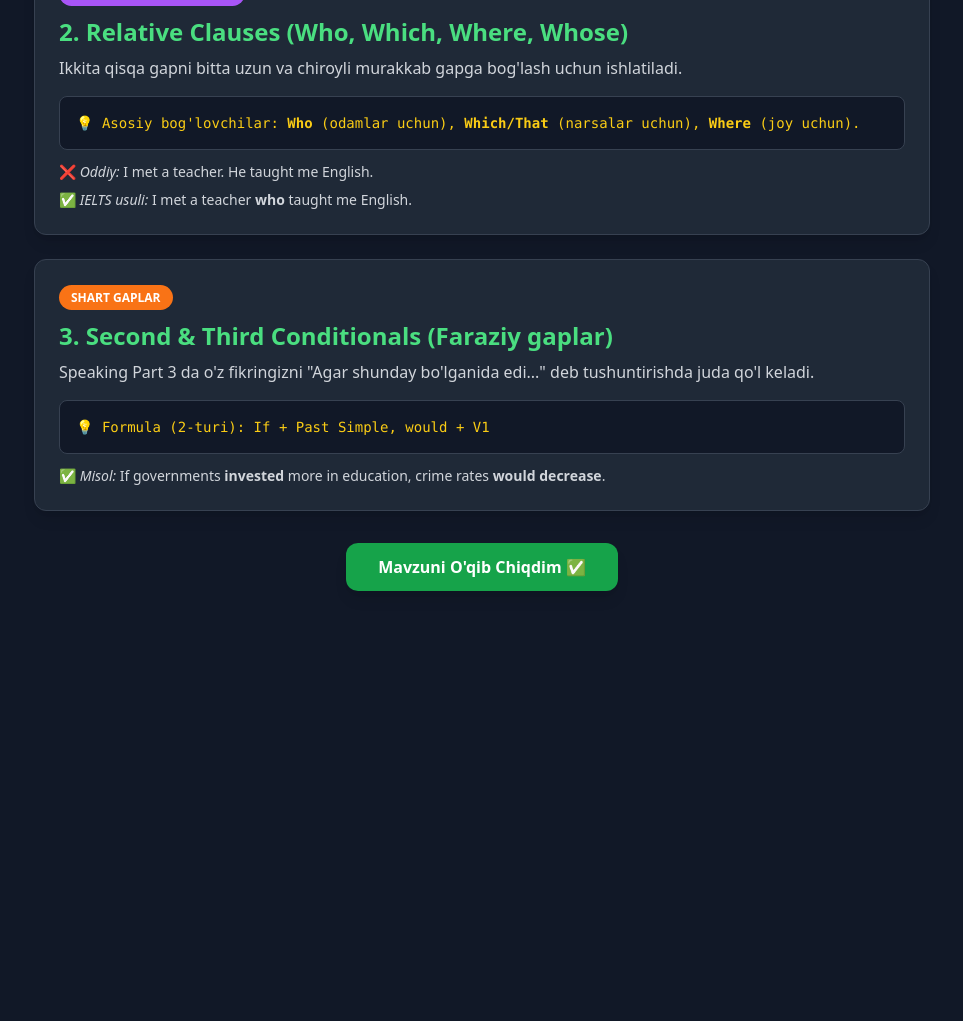
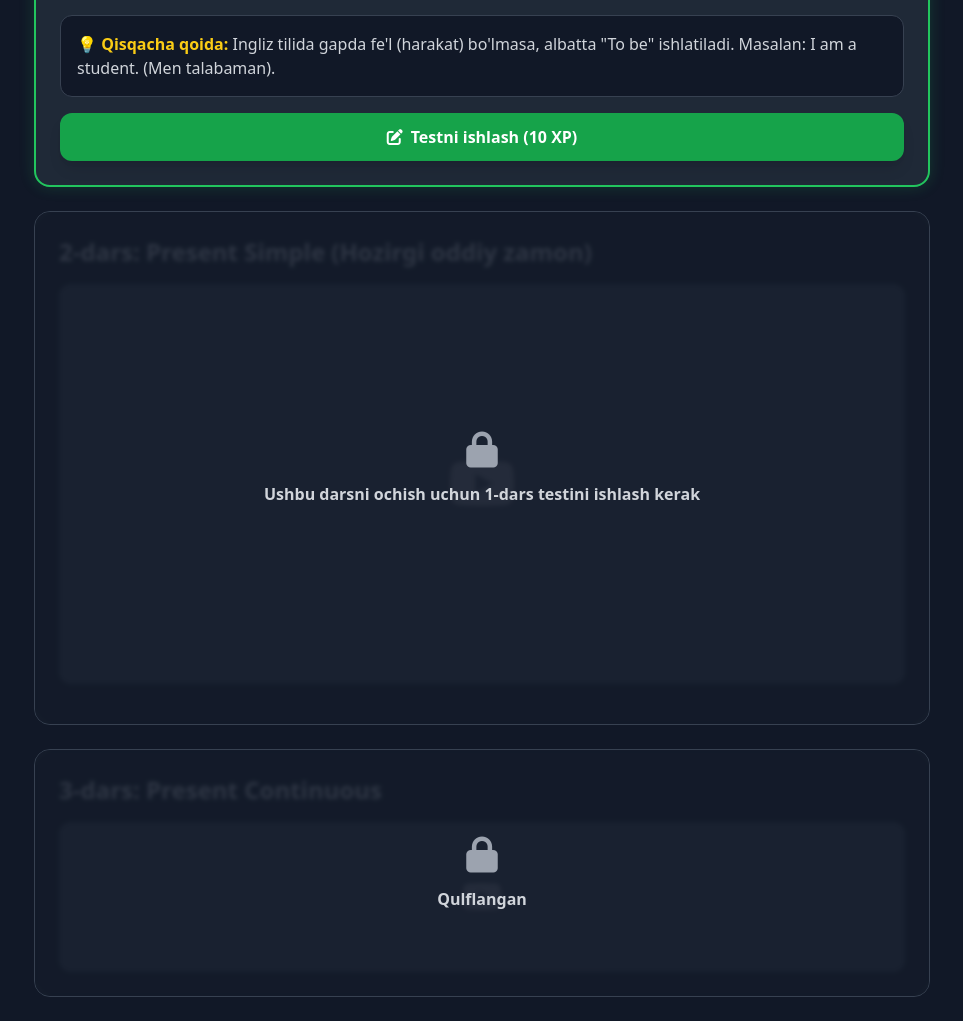
Before and after one commit to rajabboyegamov4-ui/ielts-learning, a FastAPI app: page /grammar in a window 1280 px wide. Shown: the part 639-1660 px from the top of the page, without its empty margins (158-1121 px from the left). Before the commit the page ends 1230 px from the top, so only its background shows below. Run offline with FastAPI, Linux system fonts and the light colour scheme; some libraries are stand-ins or nearby versions.

Commit message:
Update grammar.html

```diff
--- a/templates/grammar.html
+++ b/templates/grammar.html
@@ -3,84 +3,80 @@
 <head>
     <meta charset="UTF-8">
     <meta name="viewport" content="width=device-width, initial-scale=1.0">
-    <title>Grammar & Qoidalar - IELTS Platform</title>
+    <title>Grammar - IELTS Platform</title>
     <script src="https://cdn.tailwindcss.com"></script>
+    <link rel="stylesheet" href="https://cdnjs.cloudflare.com/ajax/libs/font-awesome/6.0.0/css/all.min.css">
 </head>
 <body class="bg-gray-900 text-white min-h-screen p-6">
     <div class="max-w-4xl mx-auto">
-        <!-- Bosh sahifaga qaytish -->
-        <a href="/" class="text-blue-400 hover:underline font-semibold mb-6 inline-block">
-            ← Bosh sahifaga qaytish
-        </a>
-
-        <!-- Sarlavha -->
-        <div class="bg-gray-800 rounded-2xl shadow-xl p-8 border border-gray-700 mb-8">
-            <h1 class="text-3xl font-bold text-transparent bg-clip-text bg-gradient-to-r from-green-400 to-blue-500 mb-3">
-                📚 IELTS Grammar: Oson va Tushunarli Qoidalar
+        <!-- Bosh sahifaga qaytish va Sarlavha -->
+        <div class="mb-8">
+            <a href="/" class="text-blue-400 hover:underline font-semibold mb-4 inline-block">← Bosh sahifaga qaytish</a>
+            <h1 class="text-3xl font-bold text-transparent bg-clip-text bg-gradient-to-r from-green-400 to-blue-500">
+                📚 Grammatika: 0 dan C1 gacha
             </h1>
-            <p class="text-gray-300">
-                IELTS imtihonida yuqori ball (Band 7+) olish uchun eng muhim grammatik qoidalar. Har bir mavzu o'zbek tilida oddiy tilda tushuntirilgan.
-            </p>
+            <p class="text-gray-400 mt-2">Darslarni ketma-ketlikda ko'ring. Keyingi darsga o'tish uchun oldingisining testini muvaffaqiyatli topshirishingiz shart.</p>
         </div>
 
-        <!-- Mavzular ro'yxati -->
+        <!-- Darslar Zanjiri -->
         <div class="space-y-6">
 
-            <!-- 1-Mavzu: Passive Voice -->
-            <div class="bg-gray-800 rounded-xl p-6 border border-gray-700 shadow-lg">
-                <span class="bg-blue-500 text-xs font-bold px-3 py-1 rounded-full uppercase">Band 6.5+ Talabi</span>
-                <h2 class="text-2xl font-semibold mt-3 mb-2 text-green-400">1. Passive Voice (Majhul Nisbat)</h2>
-                <p class="text-gray-300 mb-4">
-                    IELTS yozish (Writing) qismida faqat "Men qildim" (Active) emas, balki "Bu qilindi" (Passive) deb yozish ballni keskin oshiradi.
-                </p>
-                <div class="bg-gray-900 p-4 rounded-lg border border-gray-700 mb-3">
-                    <p class="text-yellow-400 font-mono text-sm">💡 Formula: Subject + to be (am/is/are/was/were) + V3 (Fe'lning 3-shakli)</p>
+            <!-- 1-Dars: OCHIQ -->
+            <div class="bg-gray-800 rounded-2xl p-6 border-2 border-green-500 shadow-[0_0_15px_rgba(34,197,94,0.2)]">
+                <div class="flex justify-between items-center mb-4">
+                    <h2 class="text-2xl font-bold text-white"><span class="text-green-400">1-dars:</span> To Be fe'li (Am, Is, Are)</h2>
+                    <span class="bg-green-600/20 text-green-400 px-3 py-1 rounded-full text-sm font-semibold flex items-center gap-2">
+                        <i class="fa-solid fa-unlock"></i> Ochiq
+                    </span>
                 </div>
-                <div class="space-y-2 text-sm text-gray-300">
-                    <p>❌ <em>Oddiy:</em> People grow coffee in Brazil.</p>
-                    <p>✅ <em>IELTS usuli (Passive):</em> Coffee <strong>is grown</strong> in Brazil.</p>
+
+                <!-- YouTube Video Iframe -->
+                <div class="aspect-w-16 aspect-h-9 mb-4">
+                    <iframe class="w-full h-[400px] rounded-xl" src="https://www.youtube.com/embed/5aC4lCg38oY" title="YouTube video player" frameborder="0" allow="accelerometer; autoplay; clipboard-write; encrypted-media; gyroscope; picture-in-picture" allowfullscreen></iframe>
+                </div>
+
+                <div class="bg-gray-900 p-4 rounded-xl border border-gray-700 mb-4">
+                    <p class="text-gray-300"><span class="text-yellow-400 font-bold">💡 Qisqacha qoida:</span> Ingliz tilida gapda fe'l (harakat) bo'lmasa, albatta "To be" ishlatiladi. Masalan: I am a student. (Men talabaman).</p>
+                </div>
+
+                <button class="w-full bg-green-600 hover:bg-green-700 text-white font-bold py-3 px-6 rounded-xl transition-all shadow-lg flex items-center justify-center gap-2">
+                    <i class="fa-solid fa-pen-to-square"></i> Testni ishlash (10 XP)
+                </button>
+            </div>
+
+            <!-- 2-Dars: QULFLANGAN -->
+            <div class="bg-gray-800/50 rounded-2xl p-6 border border-gray-700 relative overflow-hidden">
+                <!-- Qulflanganlik effekti -->
+                <div class="absolute inset-0 bg-gray-900/60 backdrop-blur-[2px] flex flex-col items-center justify-center z-10">
+                    <i class="fa-solid fa-lock text-4xl text-gray-400 mb-3"></i>
+                    <p class="text-gray-300 font-semibold">Ushbu darsni ochish uchun 1-dars testini ishlash kerak</p>
+                </div>
+
+                <div class="flex justify-between items-center mb-4 opacity-50">
+                    <h2 class="text-2xl font-bold text-gray-400"><span>2-dars:</span> Present Simple (Hozirgi oddiy zamon)</h2>
+                </div>
+
+                <!-- Video o'rni (Ko'rinmaydi) -->
+                <div class="w-full h-[400px] bg-gray-700 rounded-xl mb-4 opacity-50 flex items-center justify-center">
+                    <i class="fa-brands fa-youtube text-6xl text-gray-500"></i>
                 </div>
             </div>
 
-            <!-- 2-Mavzu: Relative Clauses -->
-            <div class="bg-gray-800 rounded-xl p-6 border border-gray-700 shadow-lg">
-                <span class="bg-purple-500 text-xs font-bold px-3 py-1 rounded-full uppercase">Gap tuzilishini boyitish</span>
-                <h2 class="text-2xl font-semibold mt-3 mb-2 text-green-400">2. Relative Clauses (Who, Which, Where, Whose)</h2>
-                <p class="text-gray-300 mb-4">
-                    Ikkita qisqa gapni bitta uzun va chiroyli murakkab gapga bog'lash uchun ishlatiladi.
-                </p>
-                <div class="bg-gray-900 p-4 rounded-lg border border-gray-700 mb-3">
-                    <p class="text-yellow-400 font-mono text-sm">💡 Asosiy bog'lovchilar: <b>Who</b> (odamlar uchun), <b>Which/That</b> (narsalar uchun), <b>Where</b> (joy uchun).</p>
+            <!-- 3-Dars: QULFLANGAN -->
+            <div class="bg-gray-800/50 rounded-2xl p-6 border border-gray-700 relative overflow-hidden">
+                <div class="absolute inset-0 bg-gray-900/60 backdrop-blur-[2px] flex flex-col items-center justify-center z-10">
+                    <i class="fa-solid fa-lock text-4xl text-gray-400 mb-3"></i>
+                    <p class="text-gray-300 font-semibold">Qulflangan</p>
                 </div>
-                <div class="space-y-2 text-sm text-gray-300">
-                    <p>❌ <em>Oddiy:</em> I met a teacher. He taught me English.</p>
-                    <p>✅ <em>IELTS usuli:</em> I met a teacher <strong>who</strong> taught me English.</p>
+                <div class="flex justify-between items-center mb-4 opacity-50">
+                    <h2 class="text-2xl font-bold text-gray-400"><span>3-dars:</span> Present Continuous</h2>
                 </div>
-            </div>
-
-            <!-- 3-Mavzu: Conditionals -->
-            <div class="bg-gray-800 rounded-xl p-6 border border-gray-700 shadow-lg">
-                <span class="bg-orange-500 text-xs font-bold px-3 py-1 rounded-full uppercase">Shart gaplar</span>
-                <h2 class="text-2xl font-semibold mt-3 mb-2 text-green-400">3. Second & Third Conditionals (Faraziy gaplar)</h2>
-                <p class="text-gray-300 mb-4">
-                    Speaking Part 3 da o'z fikringizni "Agar shunday bo'lganida edi..." deb tushuntirishda juda qo'l keladi.
-                </p>
-                <div class="bg-gray-900 p-4 rounded-lg border border-gray-700 mb-3">
-                    <p class="text-yellow-400 font-mono text-sm">💡 Formula (2-turi): If + Past Simple, would + V1</p>
-                </div>
-                <div class="space-y-2 text-sm text-gray-300">
-                    <p>✅ <em>Misol:</em> If governments <strong>invested</strong> more in education, crime rates <strong>would decrease</strong>.</p>
+                <div class="w-full h-[150px] bg-gray-700 rounded-xl opacity-50 flex items-center justify-center">
+                    <i class="fa-brands fa-youtube text-4xl text-gray-500"></i>
                 </div>
             </div>
 
         </div>
-
-        <!-- Tugatish -->
-        <div class="mt-8 text-center">
-            <button onclick="alert('Barakalla! Bugungi qoida o\'zlashtirildi ✅')" class="bg-green-600 hover:bg-green-700 text-white font-bold py-3 px-8 rounded-xl transition-all shadow-lg">
-                Mavzuni O'qib Chiqdim ✅
-            </button>
-        </div>
     </div>
 </body>
 </html>
```
